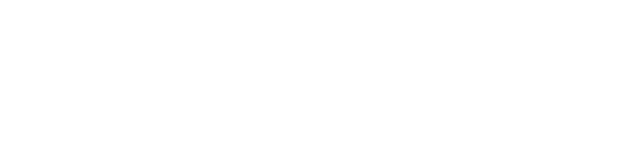
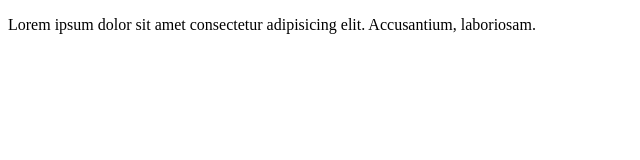
Before and after one commit to subhankar6498/Github_0, a plain HTML site: page index.html in a window 1280 px wide. Shown: the whole page, without its empty margins (0-640 px from the left). Drawn offline with Linux system fonts and the light colour scheme.

Commit message:
Insert Paragraph on line no. 10

```diff
--- a/index.html
+++ b/index.html
@@ -6,5 +6,10 @@
     <meta name="viewport" content="width=device-width, initial-scale=1.0" />
     <title>Git Tutorials</title>
   </head>
-  <body></body>
+  <body>
+    <p>
+      Lorem ipsum dolor sit amet consectetur adipisicing elit. Accusantium,
+      laboriosam.
+    </p>
+  </body>
 </html>
```
